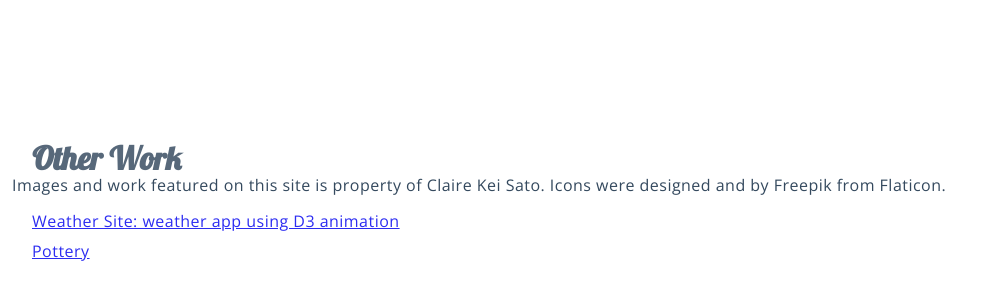
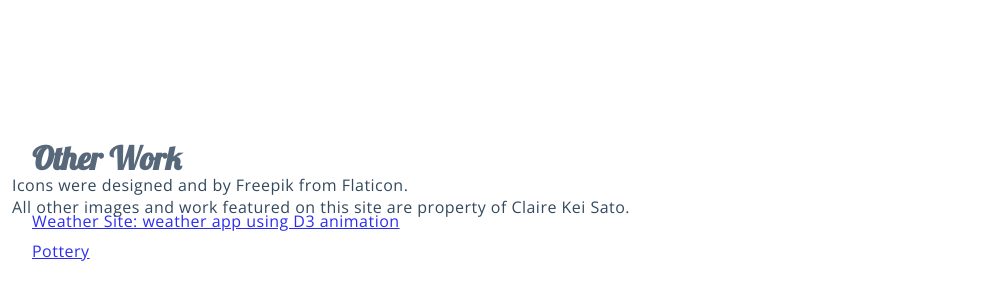
Before and after one commit to ckeisato/cksdotcom, a website: page assets/pages/index.html in a window 1280 px wide. Shown: the part 2238-2540 px from the top of the page, without its empty margins (0-996 px from the left). Drawn offline with nearby package versions, Linux system fonts and the light colour scheme; files that its build step writes are made by us from their sources; files whose address does not match are found by name.

Commit message:
fix typo

```diff
--- a/assets/pages/index.html
+++ b/assets/pages/index.html
@@ -63,8 +63,9 @@
     </div>
   </div>
   <p class="copyright">
-    Images and work featured on this site is property of Claire Kei Sato.
     Icons were designed and by Freepik from Flaticon.
+    <br>
+    All other images and work featured on this site are property of Claire Kei Sato.
   </p>
 </body>
 <footer>
```
